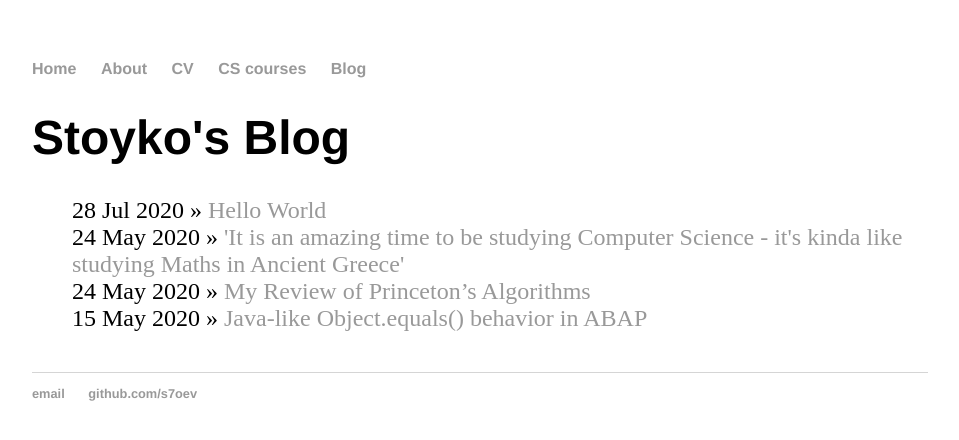
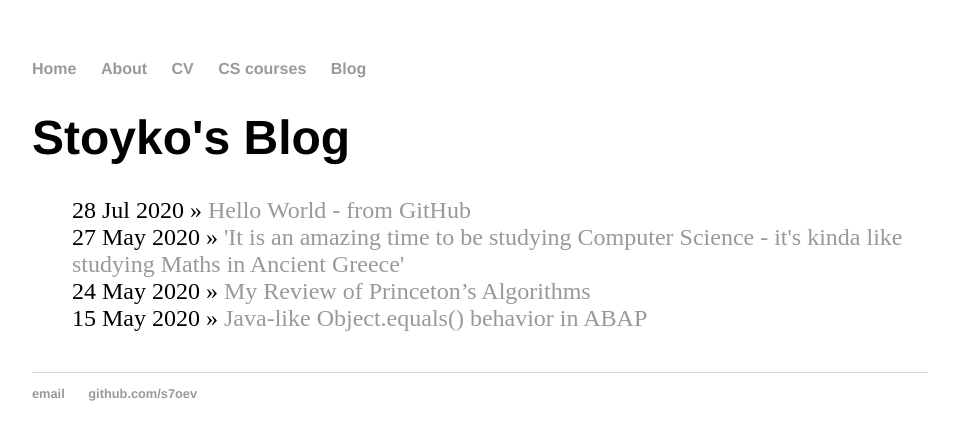
Before and after one commit to s7oev/s7oev.github.io, a Jekyll site: the page built from blog/index.html, in a window 1280 px wide. Shown: the top 440 px of the page, without its empty margins (160-1119 px from the left). Built offline with Jekyll 4.4.1, drawn with Linux system fonts in a browser that asks for light colours.

Commit message:
fixed date in stanford post and title of hello world

```diff
--- a/_posts/2020-05-27-studying-cs-like-math-in-ancient-greece.txt
+++ b/_posts/2020-05-27-studying-cs-like-math-in-ancient-greece.txt
@@ -1,7 +1,7 @@
 ---
 layout: post
 title: "'It is an amazing time to be studying Computer Science - it's kinda like studying Maths in Ancient Greece'"
-date: 2020-05-24
+date: 2020-05-27
 ---
 
 
--- a/_posts/2020-07-28-hello-world.md
+++ b/_posts/2020-07-28-hello-world.md
@@ -1,7 +1,7 @@
 ---
 layout: post
-title: "Hello World"
+title: "Hello World - from GitHub"
 date: 2020-07-28
 ---
 
-My blog hosting ended, so I decided to switch to GitHub :)
+My blog hosting ended, so I decided to switch to GitHub Pages :)
```
